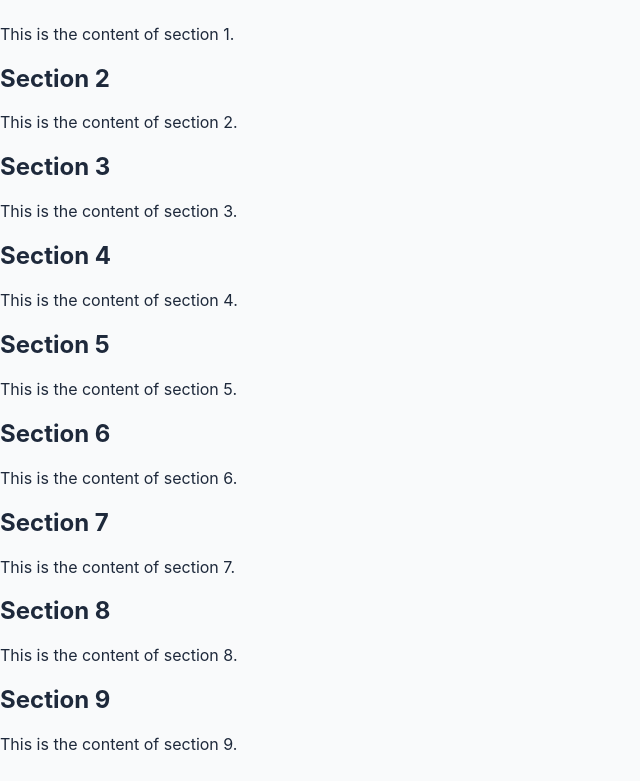
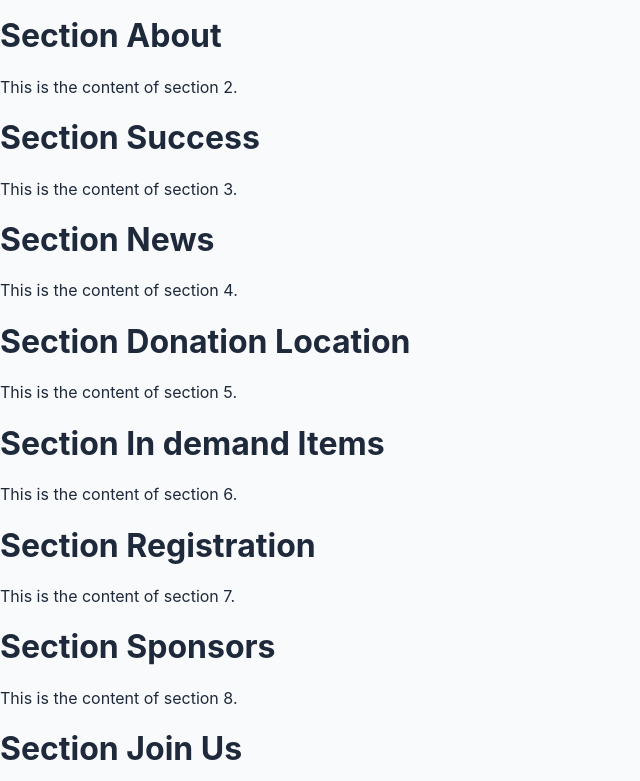
Before and after one commit to Floelly/KleiderspendenRegistrierung, a React (Vite) app: page / in a window 1280 px wide. Shown: the part 228-1009 px from the top of the page, without its empty margins (0-640 px from the left). Built offline with nearby package versions, Linux system fonts and the light colour scheme.

Commit message:
introduced different sections

```diff
--- a/src/components/layout/Content.jsx
+++ b/src/components/layout/Content.jsx
@@ -1,5 +1,13 @@
-import Section from "../ui/Section";
 import Titlepage from "../sections/Titlepage";
+import About from "../sections/About";
+import Success from "../sections/Success";
+import News from "../sections/News";
+import DonationLocation from "../sections/DonationLocation";
+import InDemandItems from "../sections/InDemandItems";
+import Registration from "../sections/Registration";
+import Sponsors from "../sections/Sponsors";
+import JoinUs from "../sections/JoinUs";
+import PartnerProjects from "../sections/PartnerProjects";
 
 export default function Main() {
   let sectionCounter = 0;
@@ -8,14 +16,15 @@ export default function Main() {
     <main>
       <h1>MAIN</h1>
       <Titlepage sectionNumber={++sectionCounter}></Titlepage>
-      <Section number={++sectionCounter}></Section>
-      <Section number={++sectionCounter}></Section>
-      <Section number={++sectionCounter}></Section>
-      <Section number={++sectionCounter}></Section>
-      <Section number={++sectionCounter}></Section>
-      <Section number={++sectionCounter}></Section>
-      <Section number={++sectionCounter}></Section>
-      <Section number={++sectionCounter}></Section>
+      <About sectionNumber={++sectionCounter}></About>
+      <Success sectionNumber={++sectionCounter}></Success>
+      <News sectionNumber={++sectionCounter}></News>
+      <DonationLocation sectionNumber={++sectionCounter}></DonationLocation>
+      <InDemandItems sectionNumber={++sectionCounter}></InDemandItems>
+      <Registration sectionNumber={++sectionCounter}></Registration>
+      <Sponsors sectionNumber={++sectionCounter}></Sponsors>
+      <JoinUs sectionNumber={++sectionCounter}></JoinUs>
+      <PartnerProjects sectionNumber={++sectionCounter}></PartnerProjects>
     </main>
   );
 }
--- /dev/null
+++ b/src/components/sections/About.jsx
@@ -0,0 +1,11 @@
+import Section from "../ui/Section";
+
+export default function About({sectionNumber}) {
+
+  return (
+    <>
+      <h1>Section About</h1>
+      <Section number={sectionNumber}></Section>
+    </>
+  );
+}
--- /dev/null
+++ b/src/components/sections/DonationLocation.jsx
@@ -0,0 +1,11 @@
+import Section from "../ui/Section";
+
+export default function DonationLocation({sectionNumber}) {
+
+  return (
+    <>
+      <h1>Section Donation Location</h1>
+      <Section number={sectionNumber}></Section>
+    </>
+  );
+}
--- /dev/null
+++ b/src/components/sections/InDemandItems.jsx
@@ -0,0 +1,11 @@
+import Section from "../ui/Section";
+
+export default function InDemandItems({sectionNumber}) {
+
+  return (
+    <>
+      <h1>Section In demand Items</h1>
+      <Section number={sectionNumber}></Section>
+    </>
+  );
+}
--- /dev/null
+++ b/src/components/sections/JoinUs.jsx
@@ -0,0 +1,11 @@
+import Section from "../ui/Section";
+
+export default function JoinUs({sectionNumber}) {
+
+  return (
+    <>
+      <h1>Section Join Us</h1>
+      <Section number={sectionNumber}></Section>
+    </>
+  );
+}
--- /dev/null
+++ b/src/components/sections/News.jsx
@@ -0,0 +1,11 @@
+import Section from "../ui/Section";
+
+export default function News({sectionNumber}) {
+
+  return (
+    <>
+      <h1>Section News</h1>
+      <Section number={sectionNumber}></Section>
+    </>
+  );
+}
--- /dev/null
+++ b/src/components/sections/PartnerProjects.jsx
@@ -0,0 +1,11 @@
+import Section from "../ui/Section";
+
+export default function PartnerProjects({sectionNumber}) {
+
+  return (
+    <>
+      <h1>Section Partner Projects</h1>
+      <Section number={sectionNumber}></Section>
+    </>
+  );
+}
--- /dev/null
+++ b/src/components/sections/Registration.jsx
@@ -0,0 +1,11 @@
+import Section from "../ui/Section";
+
+export default function Registration({sectionNumber}) {
+
+  return (
+    <>
+      <h1>Section Registration</h1>
+      <Section number={sectionNumber}></Section>
+    </>
+  );
+}
--- /dev/null
+++ b/src/components/sections/Sponsors.jsx
@@ -0,0 +1,11 @@
+import Section from "../ui/Section";
+
+export default function Sponsors({sectionNumber}) {
+
+  return (
+    <>
+      <h1>Section Sponsors</h1>
+      <Section number={sectionNumber}></Section>
+    </>
+  );
+}
--- /dev/null
+++ b/src/components/sections/Success.jsx
@@ -0,0 +1,11 @@
+import Section from "../ui/Section";
+
+export default function Success({sectionNumber}) {
+
+  return (
+    <>
+      <h1>Section Success</h1>
+      <Section number={sectionNumber}></Section>
+    </>
+  );
+}
--- a/src/components/ui/Section.jsx
+++ b/src/components/ui/Section.jsx
@@ -1,7 +1,6 @@
 const Section = ({ number }) => {
   return (
     <section>
-      <h2>Section {number}</h2>
       <p>This is the content of section {number}.</p>
     </section>
   );
```
